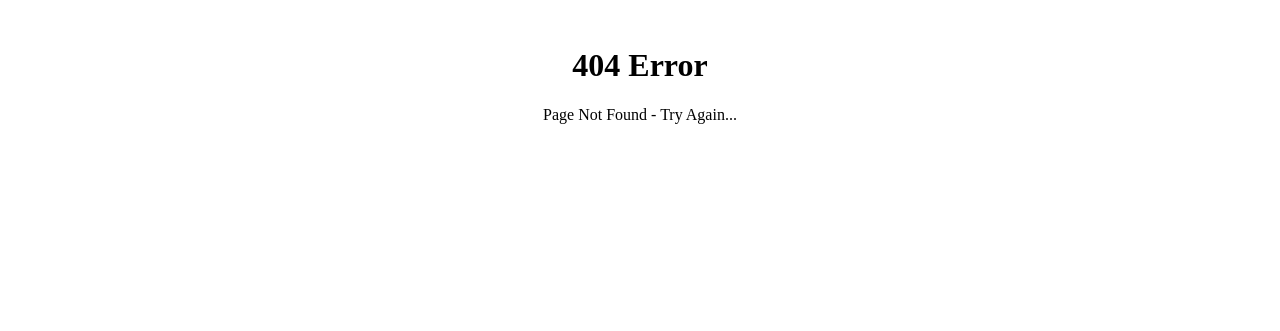
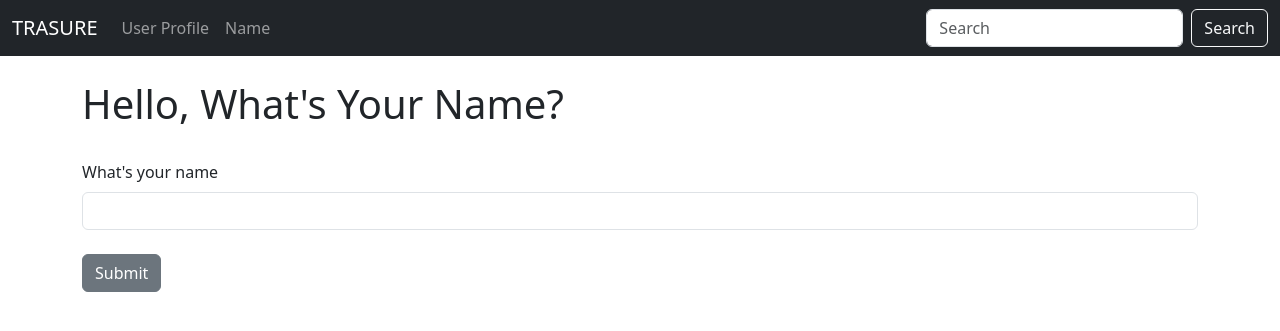
Before and after one commit to avivavraham/Trasure_Web_Page, a Flask app: page /name in a window 1280 px wide. Shown: the top 331 px of the page. Run offline with Flask 3, Linux system fonts and the light colour scheme.

Commit message:
added navigation bar and forms using wtf&flash

```diff
--- a/hello.py
+++ b/hello.py
@@ -1,5 +1,7 @@
-from flask import Flask, render_template
-
+from flask import Flask, render_template, flash
+from flask_wtf import FlaskForm
+from wtforms import StringField, SubmitField
+from wtforms.validators import DataRequired
 # create a flask instance
 app = Flask(__name__)
 
@@ -8,6 +10,12 @@ app = Flask(__name__)
 @app.route('/')
 def index():
     return render_template("index.html")
+
+
+# localhost:5000/user/Aviv
+@app.route('/user/<name>')
+def user(name):
+    return render_template("user.html", user_name=name)
 
 
 # create a custom error page
@@ -22,3 +30,26 @@ def page_not_found(e):
 @app.errorhandler(500)
 def page_not_found(e):
     return render_template("500.html")
+
+# Create a name Page
+@app.route('/name', methods=['GET','POST'])
+def name():
+    name = None
+    form = NamerForm()
+    # Validate Form
+    if form.validate_on_submit():
+        name = form.name.data
+        form.name.data = ''
+        flash("Form Submitted Successfully")
+
+    return render_template("name.html",
+                           name=name,
+                           form=form)
+
+# TODO: modified your secret key for form security
+app.config['SECRET_KEY'] = "my super secret key that no one shuld know"
+
+# create a form class
+class NamerForm(FlaskForm):
+    name = StringField("What's your name", validators=[DataRequired()])
+    submit = SubmitField("Submit")
--- a/templates/404.html
+++ b/templates/404.html
@@ -1,6 +1,12 @@
-<br/>
-<center>
-<h1>404 Error</h1>
-<p>Page Not Found - Try Again...</p>
+{% extends 'base.html' %}
 
-</center>
+{% block content %}
+
+	<br/>
+	<center>
+	<h1>404 Error</h1>
+	<p>Page Not Found - Try Again...</p>
+
+	</center>
+
+{% endblock %}
--- /dev/null
+++ b/templates/base.html
@@ -0,0 +1,18 @@
+<!doctype html>
+<html lang="en">
+  <head>
+    <meta charset="utf-8">
+    <meta name="viewport" content="width=device-width, initial-scale=1">
+    <title>Bootstrap demo</title>
+    <link href="https://cdn.jsdelivr.net/npm/bootstrap@5.3.0/dist/css/bootstrap.min.css" rel="stylesheet" integrity="sha384-9ndCyUaIbzAi2FUVXJi0CjmCapSmO7SnpJef0486qhLnuZ2cdeRhO02iuK6FUUVM" crossorigin="anonymous">
+  </head>
+  <body>
+  {% include 'navbar.html' %}
+  <br/>
+  <div class="container">
+    {% block content %}
+    {% endblock %}
+  </div>
+    <script src="https://cdn.jsdelivr.net/npm/bootstrap@5.3.0/dist/js/bootstrap.bundle.min.js" integrity="sha384-geWF76RCwLtnZ8qwWowPQNguL3RmwHVBC9FhGdlKrxdiJJigb/j/68SIy3Te4Bkz" crossorigin="anonymous"></script>
+  </body>
+</html>
--- /dev/null
+++ b/templates/name.html
@@ -0,0 +1,36 @@
+{% extends 'base.html' %}
+
+{% block content %}
+
+{% for message in get_flashed_messages() %}
+<div class="alert alert-success alert-dismissible fade show" role="alert">
+  Hey {{name}} - {{ message }}
+  <button type="button" class="btn-close" data-bs-dismiss="alert" aria-label="Close"></button>
+</div>
+{% endfor %}
+    {% if name %}
+        <h1>Hello {{ name }} !</h1>
+        <br/>
+
+    {% else %}
+        <h1>Hello, What's Your Name?</h1>
+        <br/>
+        <form method="POST">
+            {{ form.hidden_tag() }}
+
+            {{ form.name.label(class="form-label") }}
+
+            {{ form.name(class="form-control") }}
+            <br/>
+
+            {{ form.submit(class="btn btn-secondary") }}
+
+
+        </form>
+
+
+
+    {% endif %}
+
+
+{% endblock %}
--- /dev/null
+++ b/templates/navbar.html
@@ -0,0 +1,22 @@
+<nav class="navbar navbar-expand-lg navbar-dark bg-dark">
+  <div class="container-fluid">
+    <a class="navbar-brand" href="{{url_for('index')}}">TRASURE</a>
+    <button class="navbar-toggler" type="button" data-bs-toggle="collapse" data-bs-target="#navbarSupportedContent" aria-controls="navbarSupportedContent" aria-expanded="false" aria-label="Toggle navigation">
+      <span class="navbar-toggler-icon"></span>
+    </button>
+    <div class="collapse navbar-collapse" id="navbarSupportedContent">
+      <ul class="navbar-nav me-auto mb-2 mb-lg-0">
+        <li class="nav-item">
+          <a class="nav-link" href="{{ url_for('user',name='Aviv') }}">User Profile</a>
+        </li>
+        <li class="nav-item">
+          <a class="nav-link" href="{{ url_for('name') }}">Name</a>
+        </li>
+      </ul>
+      <form class="d-flex" role="search">
+        <input class="form-control me-2" type="search" placeholder="Search" aria-label="Search">
+        <button class="btn btn-outline-light" type="submit">Search</button>
+      </form>
+    </div>
+  </div>
+</nav>
```
Also changed, not shown: templates/500.html (+11 -5 lines), templates/index.html (+8 -2 lines), templates/user.html (added, +7 -0 lines), 6 other files.
